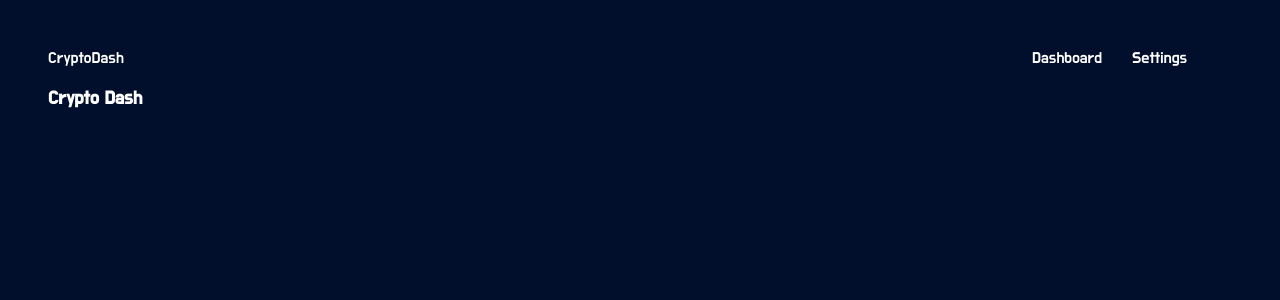
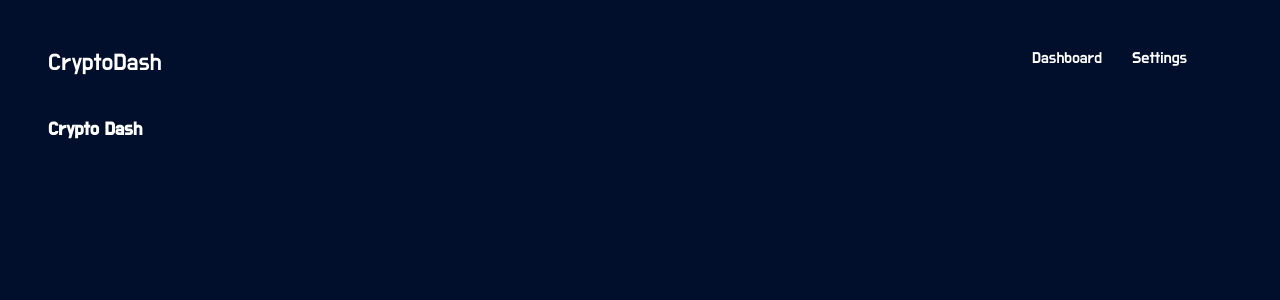
Before and after one commit to AntonOmelchuk/CryptoDash, a React (Create React App) app: page / in a window 1280 px wide. Shown: the top 300 px of the page. Built offline with nearby package versions, Linux system fonts and the light colour scheme.

Commit message:
added styled navbar buttons

```diff
--- a/src/components/Navbar/Navbar.jsx
+++ b/src/components/Navbar/Navbar.jsx
@@ -1,14 +1,28 @@
 import React from 'react';
 
-import {NavbarContainer} from './navbar.style';
+import {ControlButtonElement, Logo, NavbarContainer} from './navbar.style';
+
+const ControlButton = ({name}) => {
+
+    return (
+        <ControlButtonElement>
+            {toProperCase(name)}
+        </ControlButtonElement>
+    )
+};
+
+const toProperCase = name => {
+    return name.charAt(0).toUpperCase() + name.substr(1);
+};
 
 const Navbar = () => {
+
   return (
     <NavbarContainer>
-      <div>CryptoDash</div>
+      <Logo>CryptoDash</Logo>
       <div />
-      <div>Dashboard</div>
-      <div>Settings</div>
+      <ControlButton name='dashboard' />
+      <ControlButton name='settings' />
     </NavbarContainer>
   );
 };
--- a/src/components/Navbar/navbar.style.js
+++ b/src/components/Navbar/navbar.style.js
@@ -1,6 +1,20 @@
-import styled from 'styled-components';
+import styled, {css} from 'styled-components';
 
 export const NavbarContainer = styled.div`
   display: grid;
   grid-template-columns: 180px auto 100px 100px;
+  margin-bottom: 40px;
 `;
+
+export const Logo = styled.div`
+  font-size: 1.5em;
+`;
+
+export const ControlButtonElement = styled.div`
+  cursor: pointer;
+  ${props =>
+    props.active &&
+    css`
+      text-shadow: 0 0 60px #03ff03;
+    `}
+`;
```
